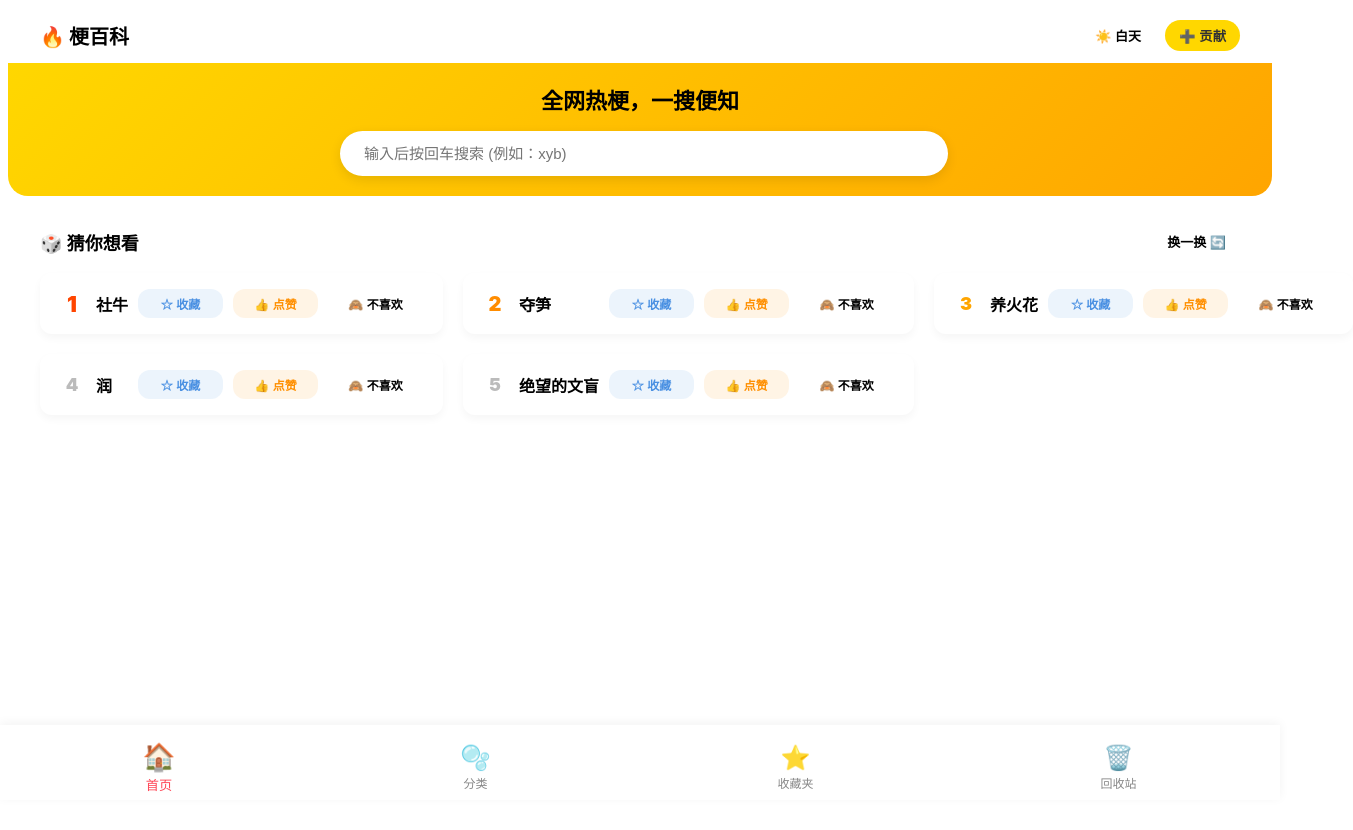
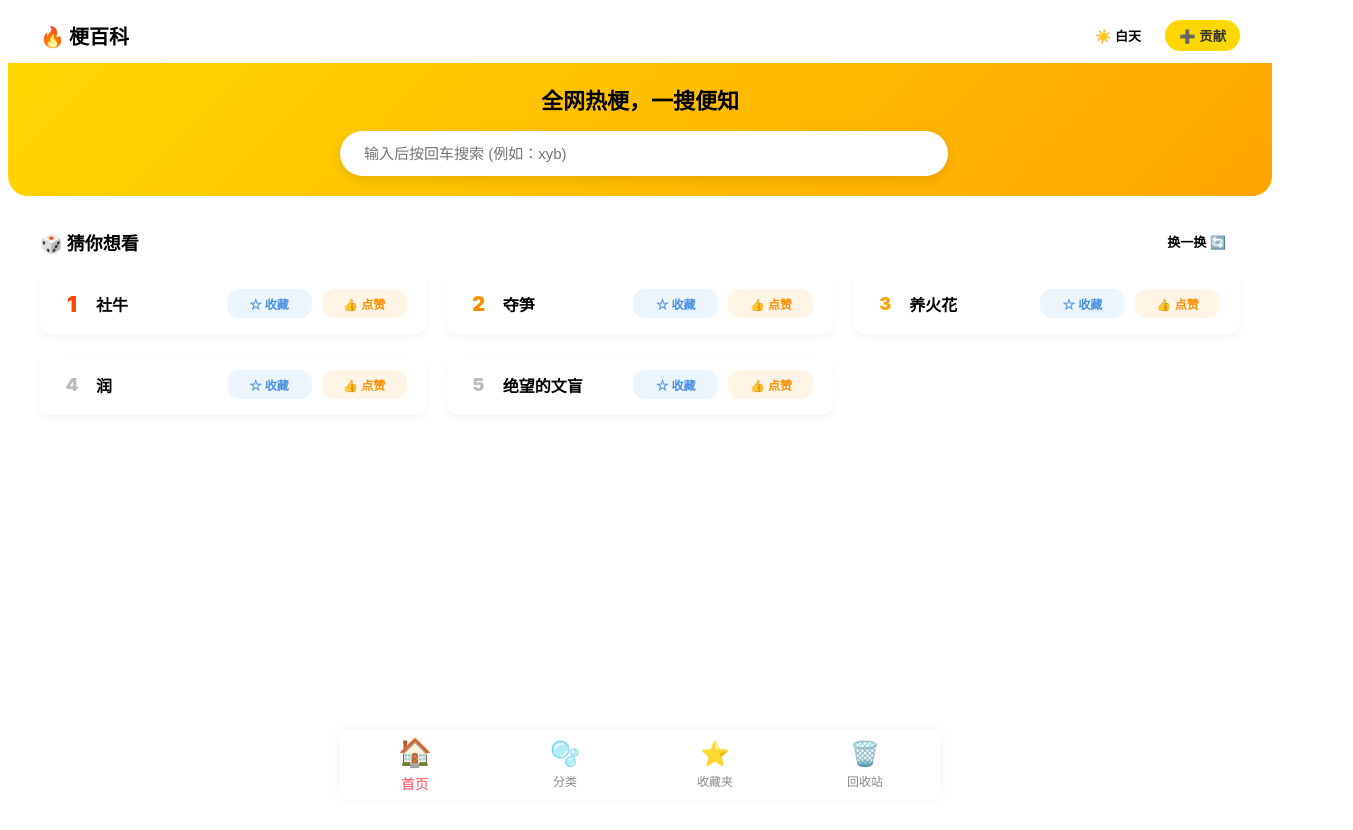
Before and after one commit to StephenMa13/meme-dict, a Vue app: page / in a window 1280 px wide. Shown: the top 830 px of the page, 1353 px wide, since content can reach past the window. Built offline with nearby package versions, Linux system fonts and the light colour scheme.

Commit message:
取消不喜欢

```diff
--- a/dev-dist/sw.js
+++ b/dev-dist/sw.js
@@ -82,7 +82,7 @@ define(['./workbox-5a5d9309'], (function (workbox) { 'use strict';
     "revision": "3ca0b8505b4bec776b69afdba2768812"
   }, {
     "url": "index.html",
-    "revision": "0.k8vgfooen5o"
+    "revision": "0.kvdqmbho72"
   }], {});
   workbox.cleanupOutdatedCaches();
   workbox.registerRoute(new workbox.NavigationRoute(workbox.createHandlerBoundToURL("index.html"), {
--- a/src/App.vue
+++ b/src/App.vue
@@ -37,24 +37,32 @@ onMounted(() => {
 
 <style scoped>
 .main-content {
-  padding-bottom: 70px;
+  /* 💡 给主内容区域留出足够的空间，同样加上安全距离，防止最后一张卡片被挡住 */
+  padding-bottom: calc(80px + env(safe-area-inset-bottom));
 }
 
 .bottom-nav {
   position: fixed;
   bottom: 0;
   left: 0;
+  right: 0; /* 配合 margin 居中 */
+  margin: 0 auto; /* 在平板/PC上居中显示，不会拉伸到变形 */
   width: 100%;
-  height: 65px;
-  background-color: var(--card-bg); /* 已适配夜间模式变量 */
+  max-width: 600px; /* 💡 限制最大宽度，在 iPad 上看着也像一个精致的 App */
+  box-sizing: border-box; /* 保证 padding 不会把宽度撑爆 */
+
+  /* ❌ 删掉了写死的 height: 65px，让内容和 padding 自动撑开高度 */
+
+  background-color: var(--card-bg);
   box-shadow: 0 -2px 10px rgba(0, 0, 0, 0.05);
   display: flex;
   justify-content: space-around;
-  padding:10px 0;
   align-items: center;
   z-index: 999;
   border-top: 1px solid var(--border-color);
-  padding-bottom: env(safe-area-inset-bottom);
+
+  /* 💡 核心魔法：上 10px，左右 0，下 10px+安全距离 */
+  padding: 10px 0 calc(10px + env(safe-area-inset-bottom)) 0;
   transition: background-color 0.3s ease;
 }
 
@@ -63,18 +71,20 @@ onMounted(() => {
   flex-direction: column;
   align-items: center;
   text-decoration: none;
-  color: #888;
+  color: var(--text-main, #888); /* 建议也用变量，防止夜间模式看不清 */
   font-size: 12px;
   transition: all 0.3s ease;
+  flex: 1; /* 让每个按钮均匀分配点击区域，不会误触 */
+  -webkit-tap-highlight-color: transparent; /* 去除安卓点击时难看的灰色闪烁方块 */
 }
 
 .nav-item .icon {
   font-size: 24px;
-  margin-bottom: 2px;
+  margin-bottom: 4px;
 }
 
 .router-link-active {
   color: #ff4757;
-  transform: scale(1.1);
+  transform: scale(1.15); /* 稍微放大一点点，动效更Q弹 */
 }
 </style>
--- a/src/pages/Detail.vue
+++ b/src/pages/Detail.vue
@@ -105,7 +105,7 @@ onMounted(() => {
           👍 点赞
         </button>
         <button class="action-btn not-interested-btn" @click="handleNotInterested(meme.id)">
-          🙈 不喜欢
+          🙈 没意思
         </button>
       </div>
     </div>
--- a/src/pages/Home.vue
+++ b/src/pages/Home.vue
@@ -67,7 +67,7 @@ const loadData = () => {
   if (cachedIds && cachedIds.length > 0) {
     // 如果有记忆，就把这 5 个老伙计重新捞出来
     const cachedMemes = hotMemes.value.filter(m => cachedIds.includes(m.id))
-    // 再次过滤掉中途被点过“不喜欢”的
+    // 再次过滤掉中途被点过“没意思”的
     randomMemes.value = cachedMemes.filter(m => !notInterestedIds.value.includes(m.id))
   } else if (randomMemes.value.length === 0) {
     // 如果没有任何记忆，才进行第一次随机抽取
@@ -192,7 +192,6 @@ const toggleTheme = () => {
             </button>
             <button class="action-btn like-btn" :class="{ 'liked-active': likedIds.includes(meme.id) }" @click.stop="toggleLike(meme.id)">👍 点赞
             </button>
-            <button class="action-btn not-interested-btn" @click.stop="markNotInterested(meme.id)">🙈 不喜欢</button>
           </div>
         </div>
       </div>
```
Also changed, not shown: public/icon.jpg (added).
